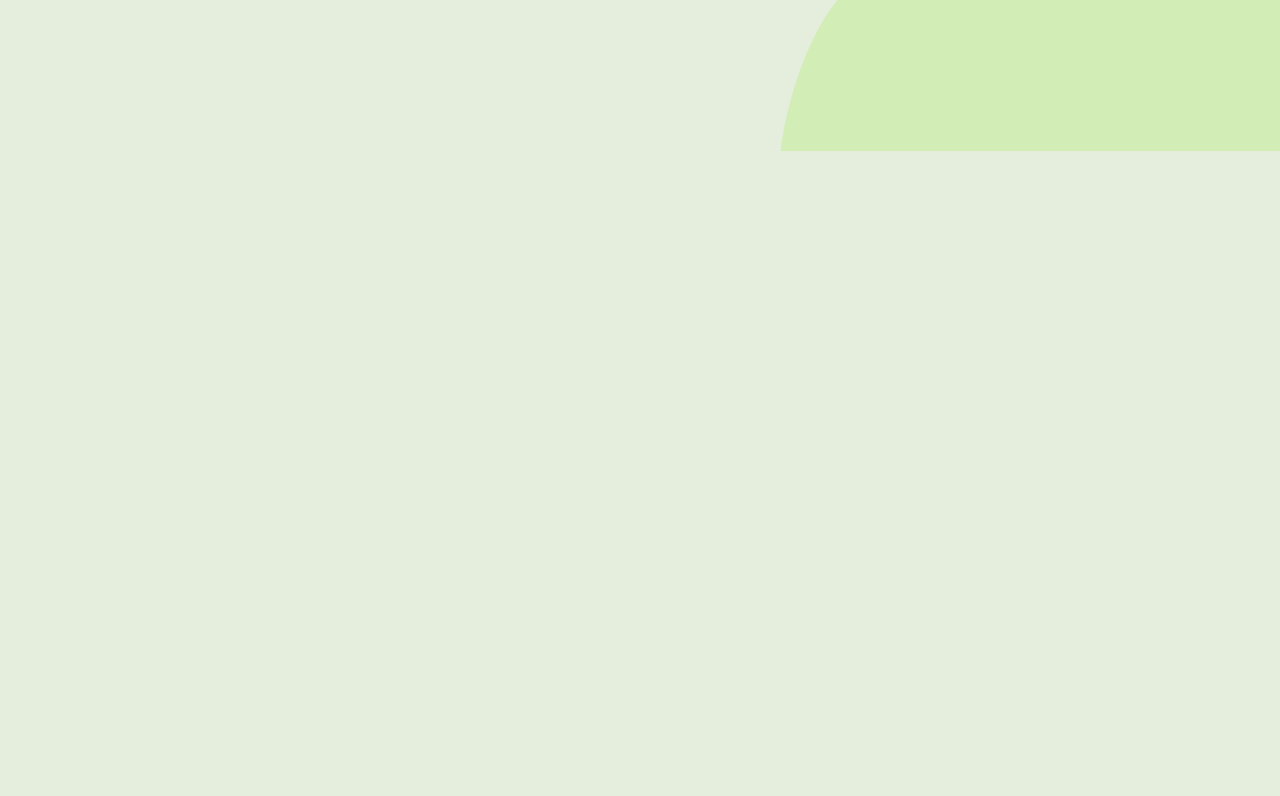
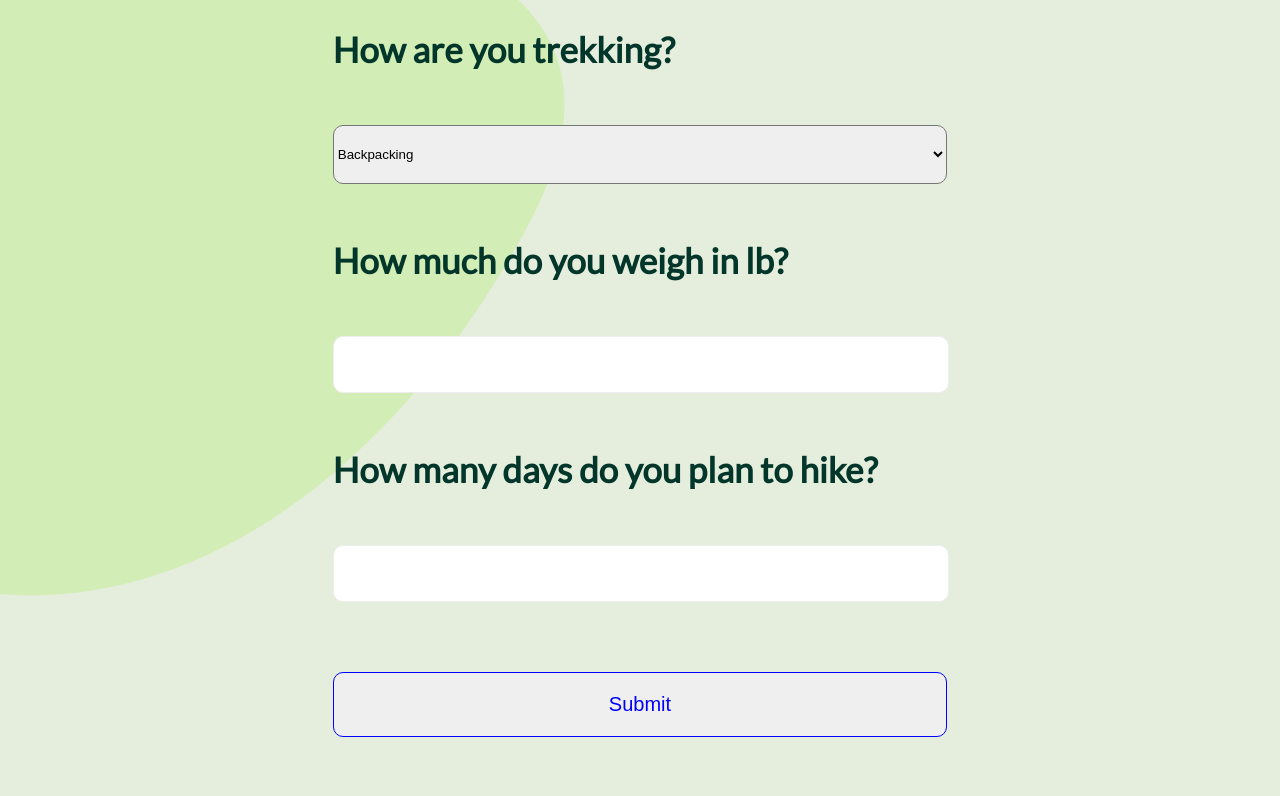
Before and after one commit to Ziyangll/trekking, a React (Create React App) app in the folder reactFrontEnd/: page /packing in a window 1280 px wide. Shown: the part 220-1016 px from the top of the page. Before the commit the page ends 800 px from the top, so only its background shows below. Built offline with nearby package versions, Linux system fonts and the light colour scheme; no server answers; what react-google-maps would draw is missing.

Commit message:
Added front-end packing

```diff
--- /dev/null
+++ b/reactFrontEnd/src/components/packing.js
@@ -0,0 +1,37 @@
+import React from 'react';
+import Group_3 from '../Group 3.svg';
+
+
+export default function Packer()
+{
+
+    var isBackpacking = false;
+    function handleChange(event)
+    {
+        isBackpacking = !isBackpacking;
+    }
+    function handleSubmit(event)
+    {
+        // after POST the date in the html form
+    }
+    return (
+        <div className="contact" >
+            <h1>Trekker Packer</h1>
+            <form onSubmit={handleSubmit}>
+			    <h3>How are you trekking?</h3>
+
+                <select>
+                <option selected value="backpacking">Backpacking</option>
+                <option value="hiking">Hiking</option>
+                </select>
+
+			    <h3>How much do you weigh in lb?</h3>
+                <input type="number" />
+			    <h3>How many days do you plan to hike?</h3>
+			    <input type="number" min = "1" max = "5" />
+                <button className = "submit-btn" type="submit">Submit</button>
+            </form>
+            <img src={Group_3} />
+        </div>
+    )
+}
--- a/reactFrontEnd/src/index.css
+++ b/reactFrontEnd/src/index.css
@@ -91,7 +91,8 @@ header img {
   top: -20px;
 }
 
-header div a {
+header div a, .submit-btn {
+
   padding: 20px;
   display: block;
   margin-top: 70px;
@@ -103,12 +104,12 @@ header div a {
   text-decoration: none;
 }
 
-header div a, .newsletter input[type="submit"] {
+header div a, .newsletter input[type="submit"], .submit-btn {
   border: 1px solid blue;
   color: blue;
 }
 
-header div a:hover, .newsletter input[type="submit"]:hover {
+header div a:hover, .newsletter input[type="submit"]:hover, .submit-btn:hover {
   background: blue;
   color: #eee;
 }
--- a/reactFrontEnd/src/routes.js
+++ b/reactFrontEnd/src/routes.js
@@ -6,6 +6,7 @@ import Main from './components/Main';
 import Contact from './components/Contact';
 import GoogleMapComplete from "./components/GoogleMap";
 import Thanks from './components/Thanks';
+import Packer from './components/packing';
 
 const Routes = () => (
   <Switch>
@@ -13,6 +14,7 @@ const Routes = () => (
     <Route exact path="/contact" component={Contact} />
     <Route exact path="/map" component={GoogleMapComplete} />
     <Route exact path="/thanks/:name" component={Thanks} />
+    <Route exact path = "/packing" component = {Packer}/>
   </Switch>
 );
 
```
